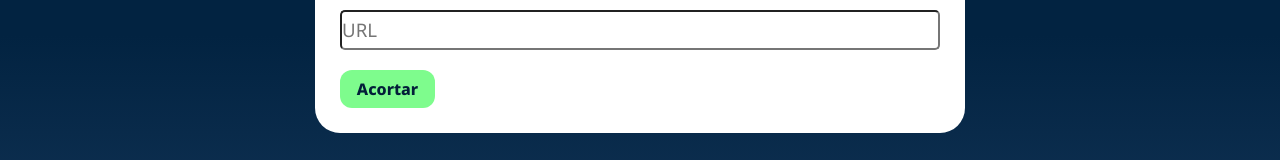
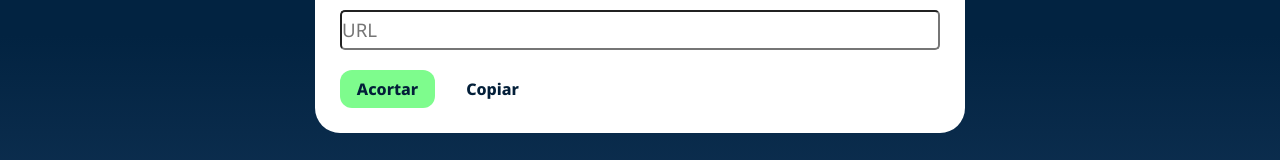
Before and after one commit to boxxhi/ToyURL-frontend, a Vue app: page / in a window 1280 px wide. Shown: the part 524-684 px from the top of the page. Built offline with nearby package versions, Linux system fonts and the light colour scheme.

Commit message:
feat: copiar enlace

```diff
--- a/src/components/CodeComponent.vue
+++ b/src/components/CodeComponent.vue
@@ -55,7 +55,7 @@ onMounted(async () => {
 
   try {
     // Perform POST request to /lookup
-    const response = await fetch('/lookup', {
+    const response = await fetch('/api/lookup', {
       method: 'POST',
       headers: {
         'Content-Type': 'application/json',
--- a/src/components/MainComponent.vue
+++ b/src/components/MainComponent.vue
@@ -12,20 +12,18 @@
             <p>No requiere registro</p>
             <div class="shorter-form-input">
               <div class="ex">
-                <input v-model="longUrl" type="url" placeholder="URL" required />
+                <input v-model="longUrl" type="url" placeholder="URL" required id="longUrl"/>
                 <div v-if="error" class="error">{{ error }}</div>
+
               </div>
 
-              <button @click="shortLink">Acortar</button>
+              <div class="buttons">
+                <button @click="shortLink">Acortar</button>
+                <button @click="copyToClipboard" class="copyy">Copiar</button>
+              </div>
             </div>
           </div>
 
-          <div v-if="shortUrl" class="result">
-            <p>
-              Enlace acortado: <a :href="shortUrl" target="_blank">{{ shortUrl }}</a>
-            </p>
-            <button @click="copyToClipboard">Copiar</button>
-          </div>
         </div>
     </section>
 
@@ -54,7 +52,7 @@ async function shortLink() {
   }
 
   try {
-    const response = await fetch("/create-url", {
+    const response = await fetch("/api/create-url", {
       method: "POST",
       body: JSON.stringify({
         url: longUrl.value,
@@ -70,10 +68,12 @@ async function shortLink() {
     }
 
     const data = await response.json();
-    shortUrl.value = data["url"];
+    shortUrl.value = data["shorterUrl"];
 
     showError.value = false;
     error.value = "";
+
+    document.getElementById("longUrl").value = shortUrl.value;
 
   } catch (err) {
     error.value = "Error al procesar la solicitud.";
@@ -91,6 +91,25 @@ async function copyToClipboard() {
 
 main {
   min-height: 100vh;
+}
+
+.buttons {
+  display: flex;
+  gap: 10px;
+
+  .copyy {
+    background-color: var(--alt-background-color);
+    color: var(--primary-color);
+    border: 0;
+    font-weight: 900;
+    font-size: 12pt;
+
+    cursor: pointer;
+
+    &:hover {
+      box-shadow: rgba(0, 0, 0, 0.24) 0px 3px 6px;
+    }
+  }
 }
 
 .main {
--- a/vite.config.js
+++ b/vite.config.js
@@ -21,5 +21,14 @@ export default defineConfig({
         code: 'code.html'
       }
     }
+  },
+
+  server: {
+    proxy: {
+      '/api': {
+        target: 'http://localhost:3000',
+        changeOrigin: true,
+      }
+    }
   }
 })
```
